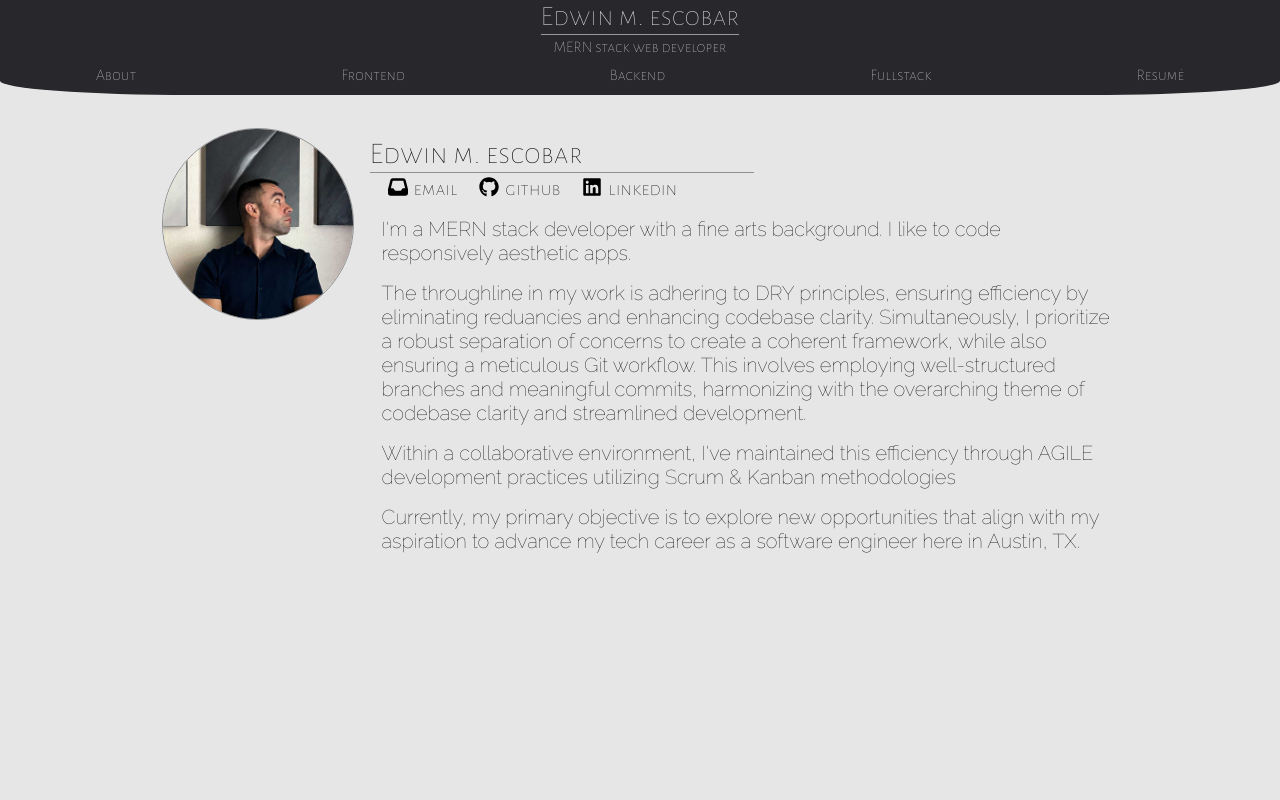
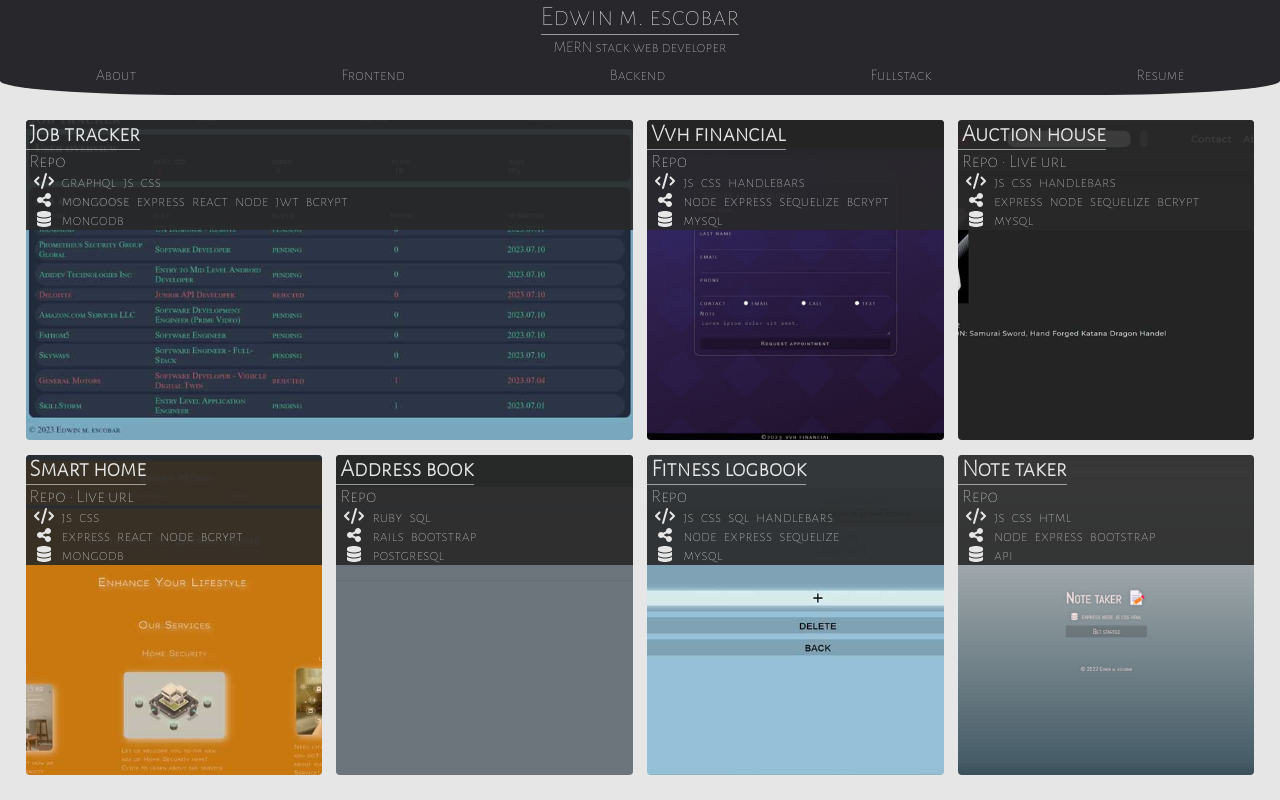
Before and after one commit to escowin/portfolio, a React (Create React App) app: page / in a window 1280 px wide. Built offline with nearby package versions, Linux system fonts and the light colour scheme; a web font is replaced by a local one.

Commit message:
improved overflow with grid; semantically shifted portfolio variables

```diff
--- a/src/App.js
+++ b/src/App.js
@@ -25,7 +25,7 @@ function App() {
           case "Resume":
             return <Resume />;
           default:
-            return <About />;
+            return <Portfolio selectedPortfolio="Fullstack" />;
         }
       })()}
       </main>
--- a/src/assets/css/about.css
+++ b/src/assets/css/about.css
@@ -39,9 +39,6 @@
 }
 
 @media screen and (min-width: 1024px) {
-    * {
-        /* outline: 1px dotted blue; */
-    }
 
     #about {
         gap: 1rem .5rem;
--- a/src/assets/css/portfolio.css
+++ b/src/assets/css/portfolio.css
@@ -8,7 +8,7 @@
     grid-column: span 2;
 }
 
-.project {
+.app {
     display: flex;
     flex-direction: column;
     background-size: cover;
@@ -17,34 +17,42 @@
     border-radius: .25rem;
 }
 
-.project-details {
+.app-details {
     color: var(--offwhite);
     background-color: var(--overlay);
     border-radius: .25rem .25rem 0 0;
+    display: grid;
+    grid-template-columns: auto 1fr;
+    gap: 0 .5rem;
 }
 
-.project-details h2,
-.project-details h3 {
+.app-details h2,
+.app-details h3 {
     padding-left: .25rem;
+    grid-column: span 2;
 }
 
-.project-details h2 {
+.app-details h2 {
     font-weight: 600;
     width: fit-content;
     border-bottom: 1px solid var(--gray);
     font-size: 1.5rem;
 }
 
-.project-links span {
+.app-details svg {
+    padding-left: .5rem;
+}
+
+.app-links span {
     transition: color 1s;
 }
 
-.project-links span:hover {
+.app-links span:hover {
     color: red;
 }
 
-.project-details p {
-    padding: 0 .75rem;
+.app-details p {
+    padding-right: .5rem;
     word-spacing: .25rem;
 }
 
--- a/src/pages/Portfolio.js
+++ b/src/pages/Portfolio.js
@@ -14,53 +14,50 @@ function Portfolio({ selectedPortfolio }) {
   const portfolio = portfolioData.applications;
 
   // the selected portfolio prop determines which portfolio will be randomized into a new array.
-  const portfolioDataRandomized = portfolio[selectedPortfolio].sort(
-    () => Math.random() - 0.5
-  );
+  const portfolioDataRandomized = portfolio[selectedPortfolio].sort(() => Math.random() - 0.5);
+
   // this new randomized array is then split into two arrays.
-  const highlightedData = portfolioDataRandomized.filter(
-    (project) => project.highlight === true
-  );
-  const nonHighlightedData = portfolioDataRandomized.filter(
-    (project) => project.highlight !== true
-  );
-  // these arrays are then recombined, highlighted projects appear first
+  const highlightedData = portfolioDataRandomized.filter((app) => app.highlight === true);
+  const nonHighlightedData = portfolioDataRandomized.filter((app) => app.highlight !== true);
+
+  // these arrays are then recombined, highlighted apps appear first
   const modifiedPortfolio = [...highlightedData, ...nonHighlightedData];
 
-  // this final array is mapped. each project object's properties are plugged in where needed within the article element. highlighted projects receive the additional 'highlight' class attribute.
+  // this final array is mapped. each app object's properties are plugged in where needed within the article element. highlighted apps receive the additional 'highlight' class attribute.
   return (
     <section className="portfolio">
-      {modifiedPortfolio.map((project, index) => (
+      {modifiedPortfolio.map((app, index) => (
         <article
           key={index}
-            id={project.id}
-            className={`project ${project.highlight ? "highlight" : ""}`}
+          id={app.id}
+          className={`app ${app.highlight ? "highlight" : ""}`}
         >
-            <div className="project-details">
-              <h2>{formatName(project.id)}</h2>
-              <h3 className="project-links">
-                <span onClick={() => window.open(project.repo)}>Repo</span>
-                {project.liveUrl && (
-                  <span onClick={() => window.open(project.liveUrl)}>
+          <div className="app-details">
+            <h2>{formatName(app.id)}</h2>
+            <h3 className="app-links">
+              <span onClick={() => window.open(app.repo)}>Repo</span>
+              {app.liveUrl && (
+                <span onClick={() => window.open(app.liveUrl)}>
                   {" "}
                   · Live url
                 </span>
               )}
             </h3>
-              <p>
-                <FontAwesomeIcon icon={faCode} /> {project.languages}
-              </p>
-              {project.libraries ? (
-                <p>
-                  <FontAwesomeIcon icon={faShareNodes} /> {project.libraries}
-                </p>
+            <FontAwesomeIcon icon={faCode} />
+            <p>{app.languages}</p>
+            {app.libraries ? (
+              <>
+                <FontAwesomeIcon icon={faShareNodes} />
+                <p>{app.libraries}</p>
+              </>
             ) : (
               ""
             )}
-              {project.database ? (
-                <p>
-                  <FontAwesomeIcon icon={faDatabase} /> {project.database}
-                </p>
+            {app.database ? (
+              <>
+                <FontAwesomeIcon icon={faDatabase} />
+                <p>{app.database}</p>
+              </>
             ) : (
               ""
             )}
```
Lines whose indentation alone changed are shown as unchanged.
